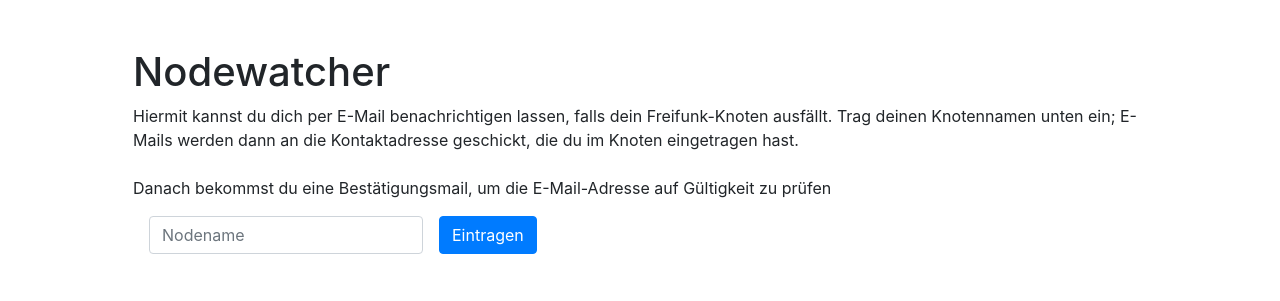
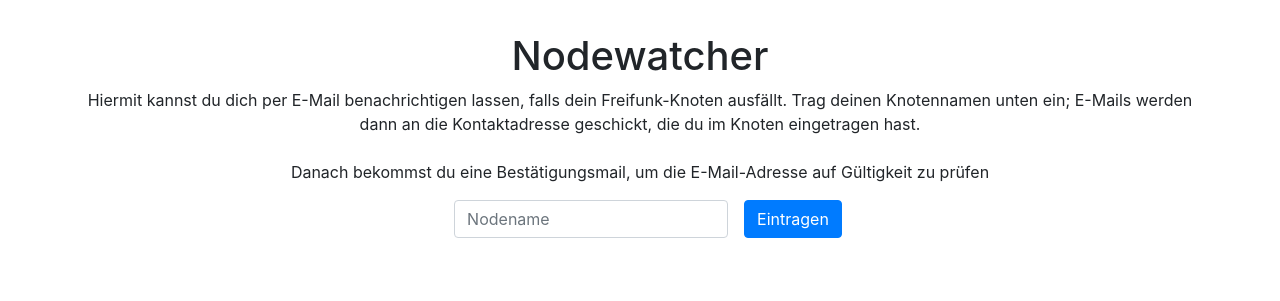
Before and after one commit to FreifunkBremen/nodemon, a PHP site: page / in a window 1280 px wide. Shown: the top 301 px of the page. Run offline with PHP 8.4, Linux system fonts and the light colour scheme; data that the repository does not hold is empty; a stand-in replaces the project's code that opens the database connection; some libraries are stand-ins or nearby versions.

Commit message:
Style fixes

```diff
--- a/index.php
+++ b/index.php
@@ -41,11 +41,16 @@ require_once __DIR__ . '/config.php';
     <meta name="viewport" content="width=device-width, initial-scale=1, shrink-to-fit=no">
     <link rel="stylesheet" href="vendor/twbs/bootstrap/dist/css/bootstrap.min.css" crossorigin="anonymous" integrity="sha256-eSi1q2PG6J7g7ib17yAaWMcrr5GrtohYChqibrV7PBE=">
     <title>Nodewatcher - Freifunk Bremen</title>
+    <style type="text/css">
+    body {
+      padding-top: 2rem;
+    }
+    </style>
   </head>
 
   <body>
     <div class="container">
-      <div class="bg-white p-4 p-md-5 p-lg-6">
+      <div class="col-xs-1 text-center" style="text-align:center;">
         <h1>Nodewatcher</h1>
 
         <p><?php echo $config['view_text']; ?></p>
@@ -104,7 +109,7 @@ if (isset($_GET['token']) && !empty($_GET['token'])) {
 
 ?>
 
-        <form class="form-inline" method="post" action="<?php echo $_SERVER['SCRIPT_URI']; ?>">
+        <form class="form-inline justify-content-center" method="post" action="<?php echo $_SERVER['SCRIPT_URI']; ?>">
           <div class="form-group mx-sm-3">
             <input type="text" class="form-control" id="nodename" placeholder="Nodename" name="nodename">
           </div>
```
